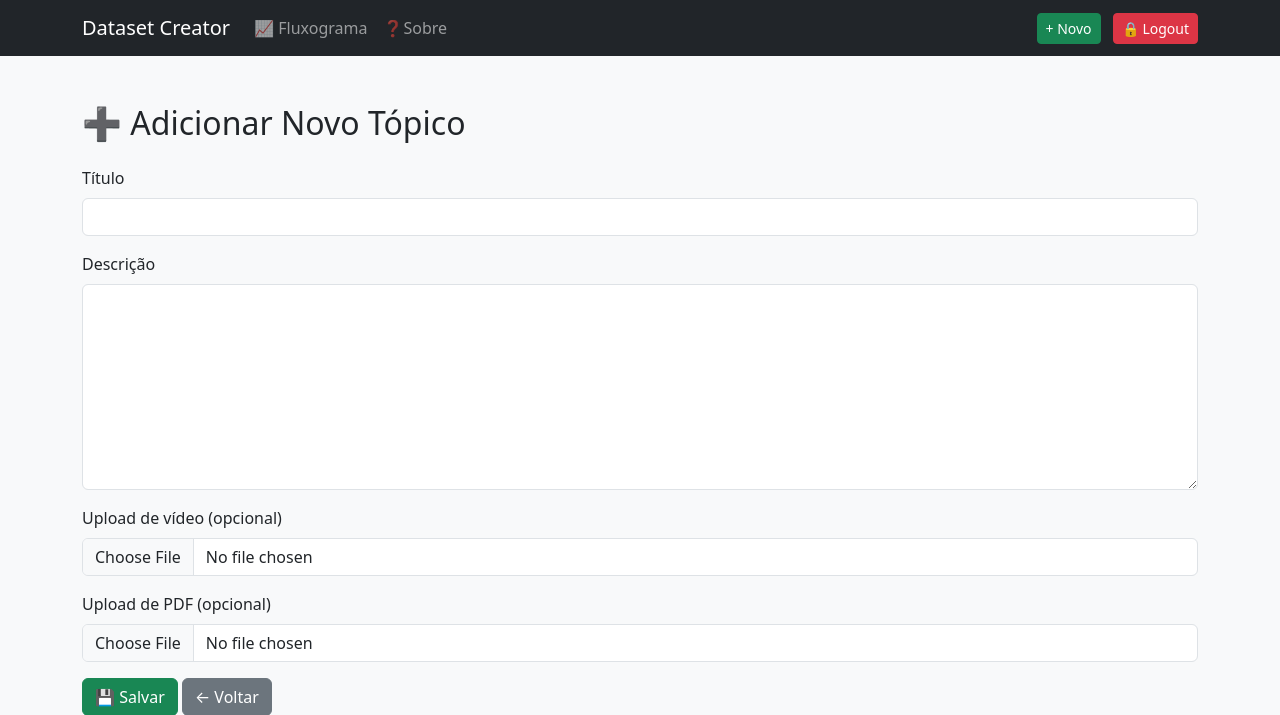
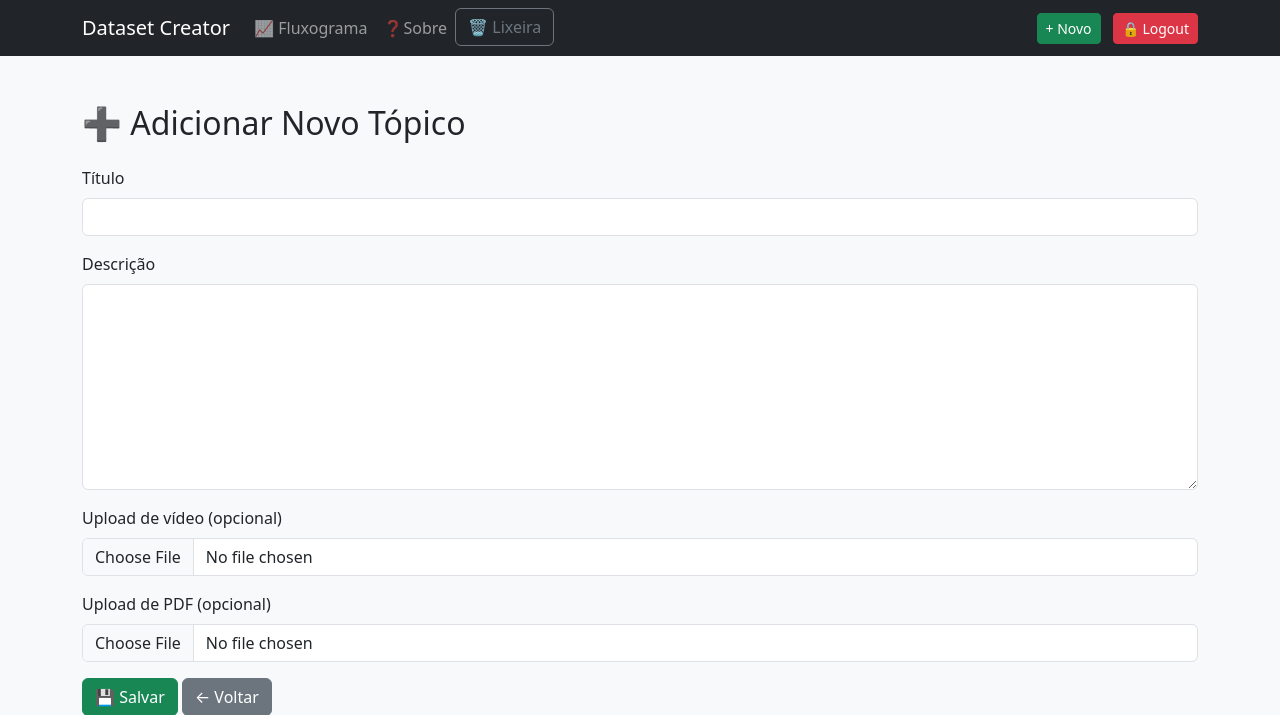
Before and after one commit to daikisuga/fullStack-project, a Flask app: page /upload in a window 1280 px wide. Shown: the top 715 px of the page. Run offline with Flask 3, Linux system fonts and the light colour scheme.

Commit message:
adicionando botão de lixeira

```diff
--- a/app/templates/base.html
+++ b/app/templates/base.html
@@ -20,6 +20,9 @@
                 <li class="nav-item">
                     <a href="/sobre" class="nav-link">❓Sobre</a>
                 </li>
+                <li>
+                    <a href="{{ url_for('upload_bp.excluidos') }}" class="btn btn-outline-secondary">🗑️ Lixeira</a>
+                </li>
             </ul>
         </div>
 
```
